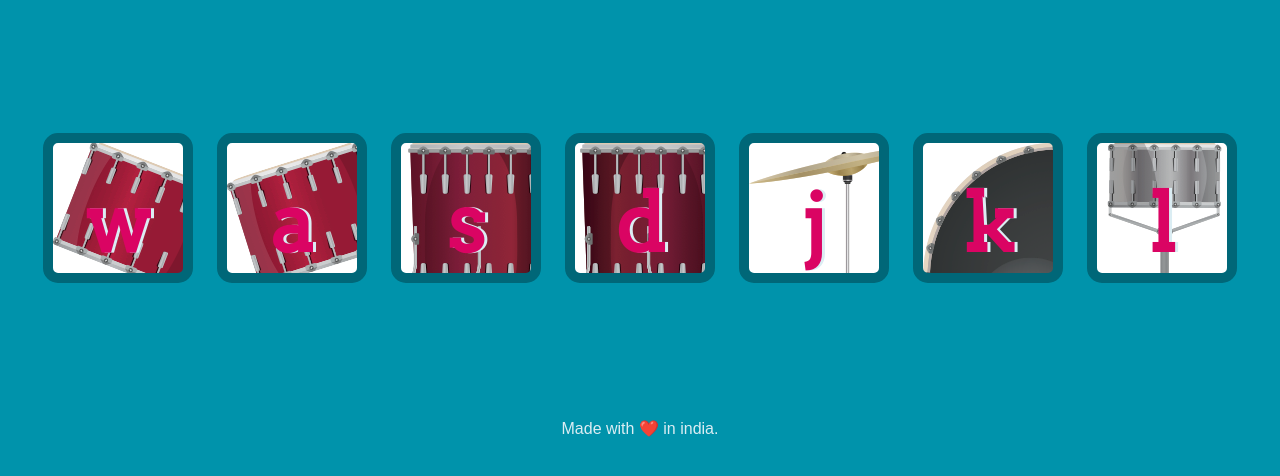
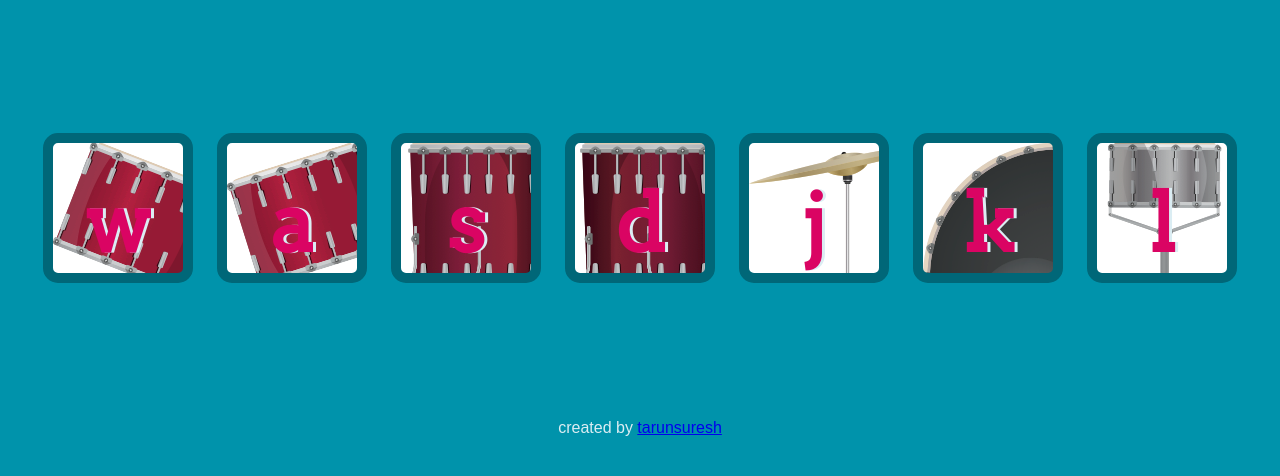
Before and after one commit to tarunsuresh06/Drum-Kit, a plain HTML site: page index.html in a window 1280 px wide. Shown: the part 156-632 px from the top of the page. Drawn offline with Linux system fonts and the light colour scheme.

Commit message:
update footer

```diff
--- a/index.html
+++ b/index.html
@@ -23,7 +23,7 @@
 
 
   <footer>
-    Made with ❤️ in india.
+    created by <a href="https://tarunsuresh06.github.io/tarunsuresh/">tarunsuresh</a>
   </footer>
   <script src="index.js" charset="utf-8"></script>
 </body>
```
